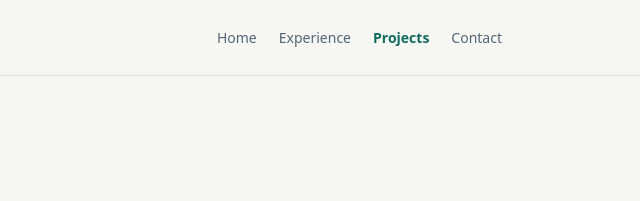
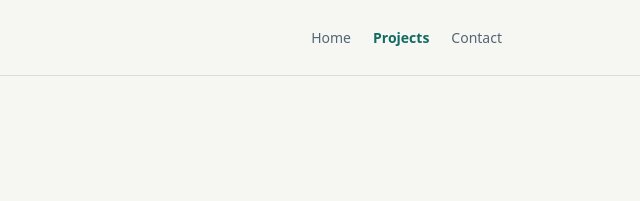
Before and after one commit to adamrchin/adamrchin.github.io, a plain HTML site: page projects.html in a window 1280 px wide. Shown: the top 201 px of the page, 640-1280 px from the left. Drawn offline with Linux system fonts and the light colour scheme.

Commit message:
Update projects.html
remove experience link in navigation

```diff
--- a/projects.html
+++ b/projects.html
@@ -13,7 +13,7 @@
     @media print{nav,.button,.skip{display:none}.hero{padding:24px 0}body{background:white;font-size:11pt}.section{padding:20px 0;gap:20px;grid-template-columns:130px 1fr}.card{break-inside:avoid}h1{font-size:36pt}}
   .projects > article{margin-top:0}.links [aria-current="page"]{color:var(--accent);font-weight:700}</style>
 </head>
-<body><a class="skip" href="#main">Skip to content</a><header><div class="wrap"><nav aria-label="Main navigation"><a class="brand" href="index.html">ADAM CHIN</a><div class="links"><a href="index.html">Home</a><a href="index.html#experience">Experience</a><a href="projects.html" aria-current="page">Projects</a><a href="index.html#contact">Contact</a></div></nav></div></header><main id="main" class="wrap"><section class="hero" aria-labelledby="projects-title"><p class="eyebrow">Engineering &amp; data science</p><h1 id="projects-title">Selected <span>projects.</span></h1><p class="intro">A closer look at practical problems, technical approaches and lessons learned.</p><a href="index.html">← Back to my résumé</a></section>    <section id="projects" class="section">
+<body><a class="skip" href="#main">Skip to content</a><header><div class="wrap"><nav aria-label="Main navigation"><a class="brand" href="index.html">ADAM CHIN</a><div class="links"><a href="index.html">Home</a><a href="projects.html" aria-current="page">Projects</a><a href="index.html#contact">Contact</a></div></nav></div></header><main id="main" class="wrap"><section class="hero" aria-labelledby="projects-title"><p class="eyebrow">Engineering &amp; data science</p><h1 id="projects-title">Selected <span>projects.</span></h1><p class="intro">A closer look at practical problems, technical approaches and lessons learned.</p><a href="index.html">← Back to my résumé</a></section>    <section id="projects" class="section">
       <h2>Project collection</h2>
       <div class="projects">
         <!-- EDIT: These are example project descriptions. Replace them with your verified work and links. -->
```
